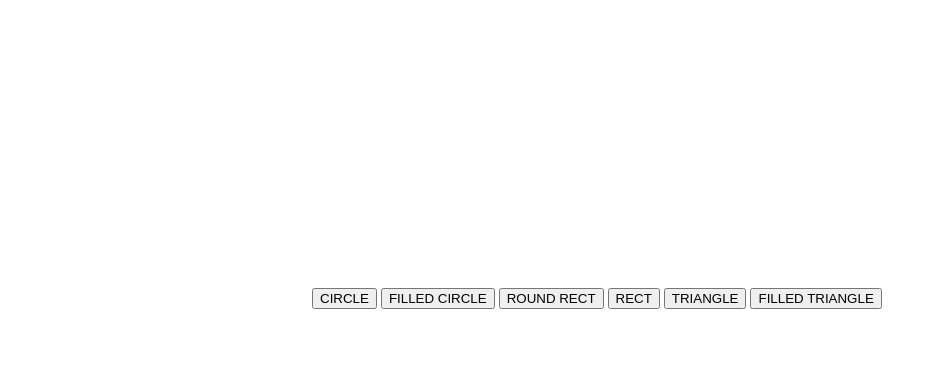
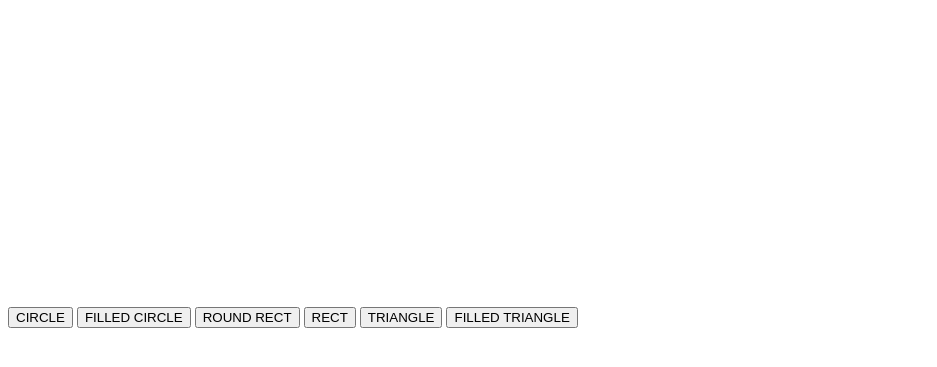
Before and after one commit to KevinHorvatin/Adafruit-GFX-Library-JS, a website: page client/client.html in a window 1280 px wide. Shown: the part 5-372 px from the top of the page, without its empty margins (0-937 px from the left). Drawn offline with Linux system fonts and the light colour scheme.

Commit message:
Add line break and test bitmap image

```diff
--- a/client/client.html
+++ b/client/client.html
@@ -15,7 +15,7 @@
 
     </head>
     <body>
-        <canvas id="screen" width="300" height="300"></canvas>
+        <canvas id="screen" width="300" height="300"></canvas><br>
         <button id="drawCircle" onclick="init();screen.drawCircle({x: 150, y: 150}, 60, 'blue');">CIRCLE</button>
         <button id="fillCircle" onclick="init();screen.fillCircle({x: 150, y: 150}, 59, 'red');">FILLED CIRCLE</button>
         <button id="fillRoundRect" onclick="init();screen.fillRoundRect(150,150,100,100,25,'grey')">ROUND RECT</button>
```
Also changed, not shown: bmp/parrot.bmp (added).
